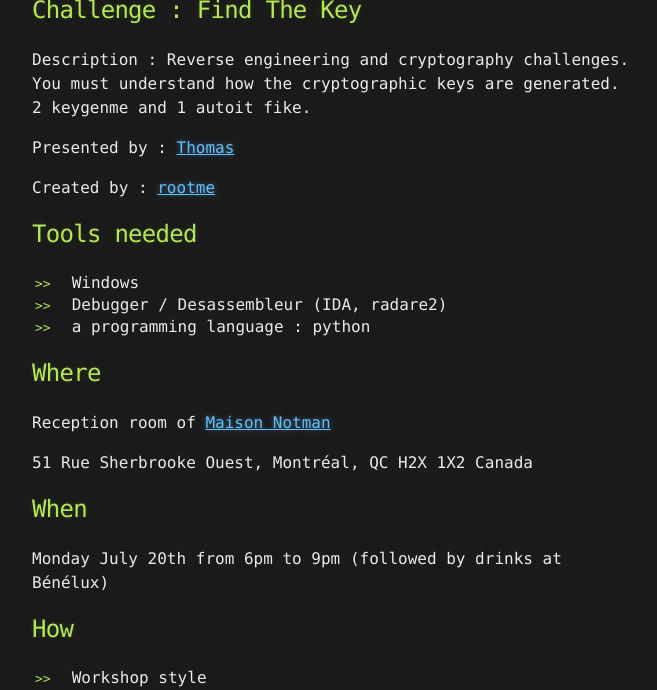
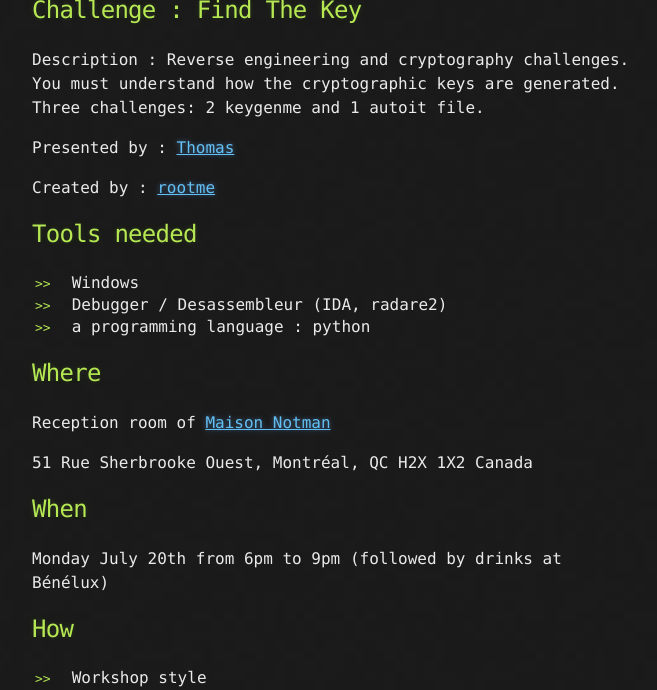
Before and after one commit to montrehack/montrehack.github.com, a Jekyll site: the page built from index.md, in a window 1280 px wide and 900 px high, scrolled down 1930 px, cut to the strip 210-900 px from the top of the window. Shown: the whole strip, without its empty margins (308-965 px from the left). Built offline with Jekyll 4.4.1, drawn with Linux system fonts in a browser that asks for light colours; Markdown is read by kramdown in place of the engine named in the settings; comment, search, counter and statistics services are not loaded; some of the changed text lies outside the part shown.

Commit message:
fixed some typos

```diff
--- a/index.md
+++ b/index.md
@@ -67,7 +67,7 @@ The next edition of Montrehack will be held on July 20th at the Notman house.
 
 ## Challenge : Find The Key
 
-Description : Reverse engineering and cryptography challenges.  You must understand how the cryptographic keys are generated.  2 keygenme and 1 autoit fike.
+Description : Reverse engineering and cryptography challenges.  You must understand how the cryptographic keys are generated.  Three challenges: 2 keygenme and 1 autoit file.
 
 Presented by : [Thomas](https://twitter.com/nyx__o)
 
```
Also changed, not shown: other parts of index.md (+1 -1 lines).
